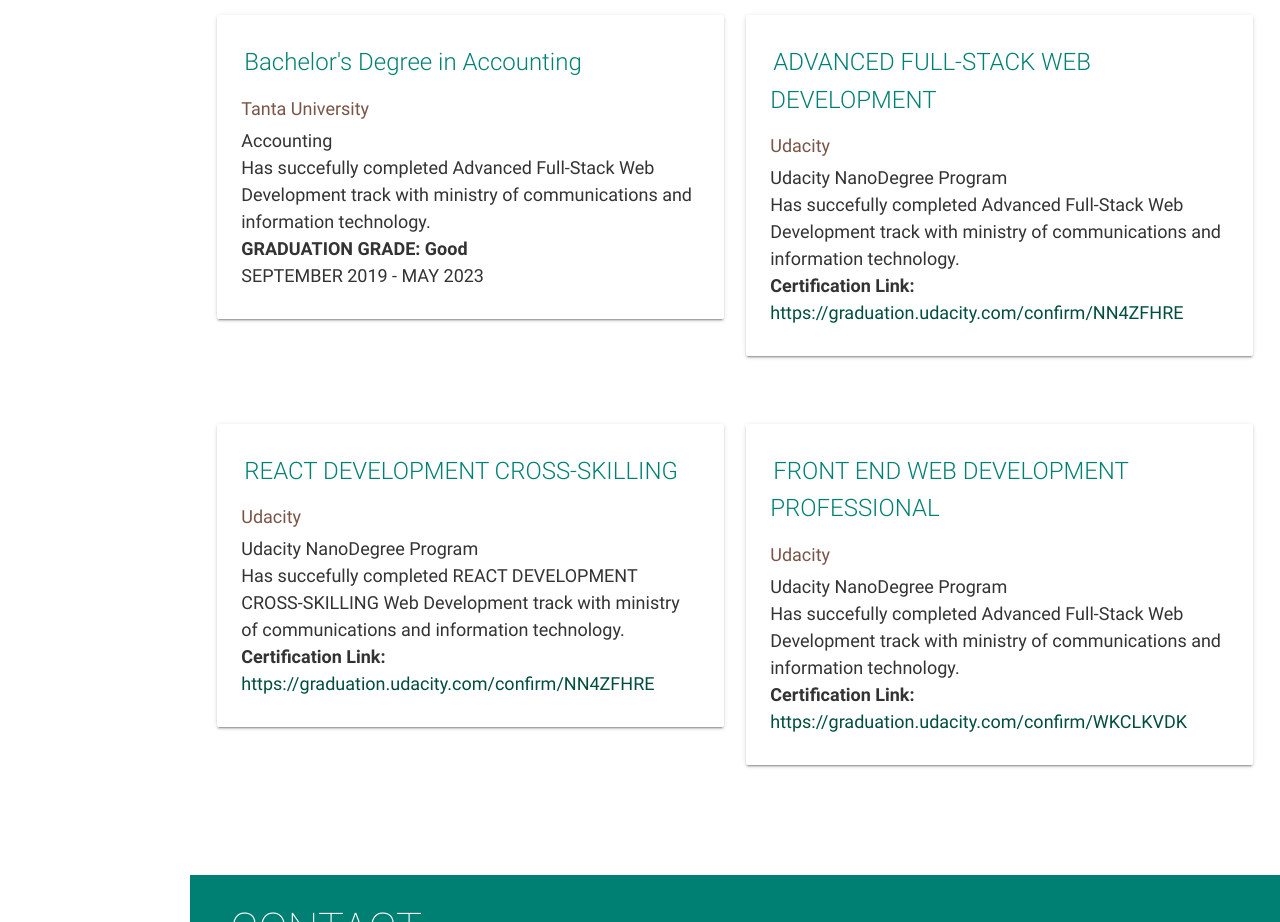
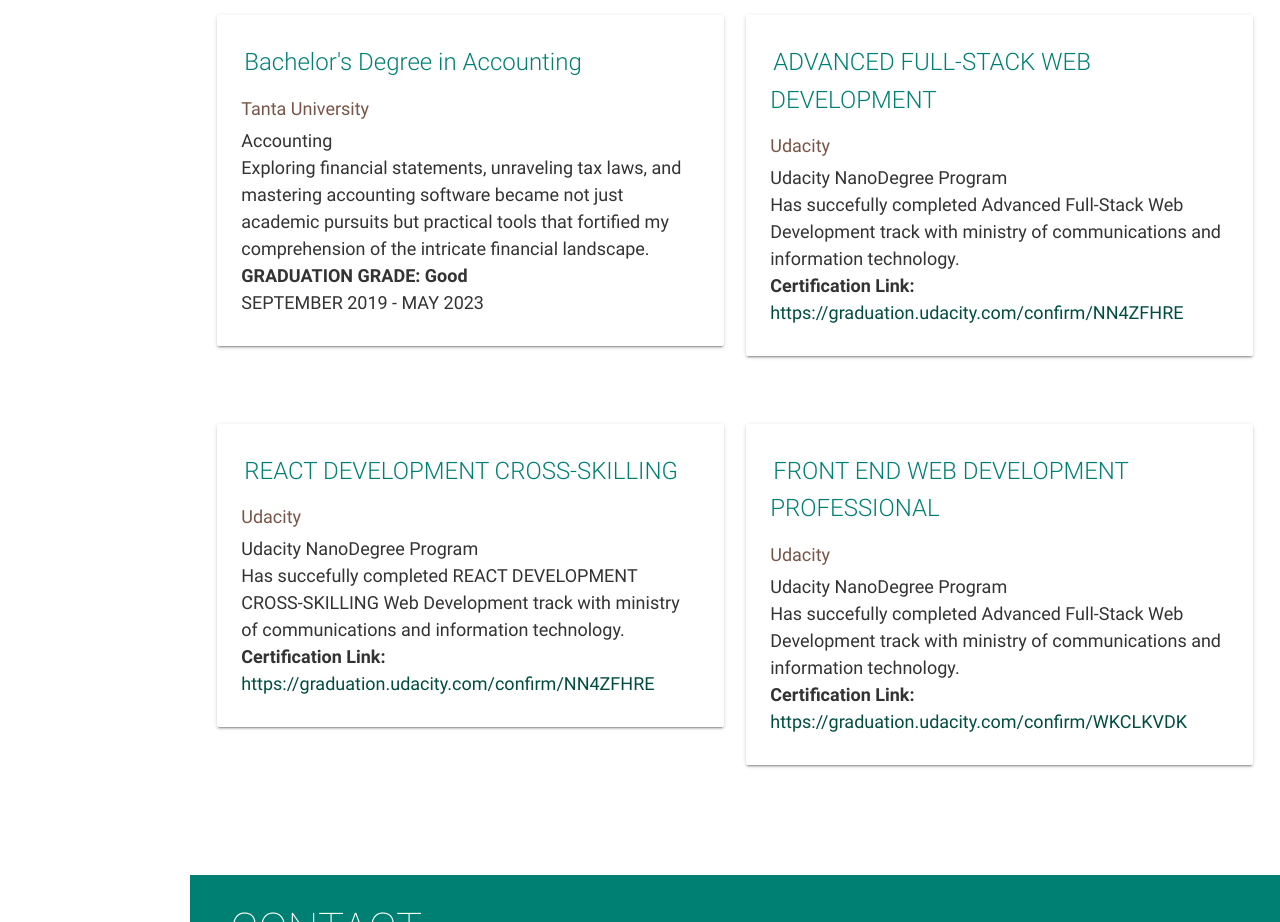
Before and after one commit to yousefhamaki/personal-website, a plain HTML site: page index.html in a window 1280 px wide. Shown: the part 5620-6542 px from the top of the page. Drawn offline with nearby package versions, Linux system fonts and the light colour scheme.

Commit message:
update skills

```diff
--- a/index.html
+++ b/index.html
@@ -606,8 +606,7 @@
                 <p>
                   Accounting
                   <br>
-                  Has succefully completed Advanced Full-Stack Web Development
-                  track with ministry of communications and information technology.
+                  Exploring financial statements, unraveling tax laws, and mastering accounting software became not just academic pursuits but practical tools that fortified my comprehension of the intricate financial landscape.
                   <br>
                   <b>GRADUATION GRADE: Good</b>
                   <br>
```
